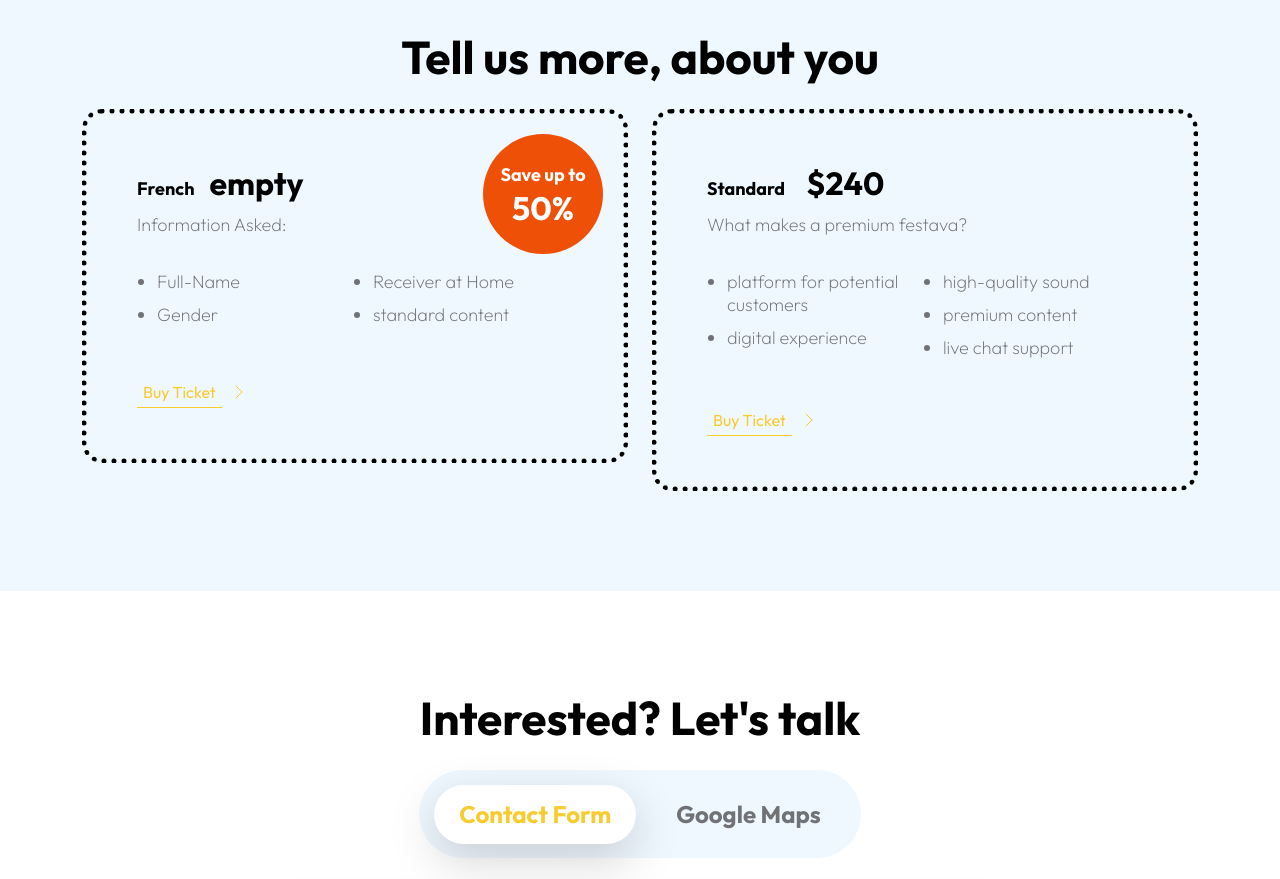
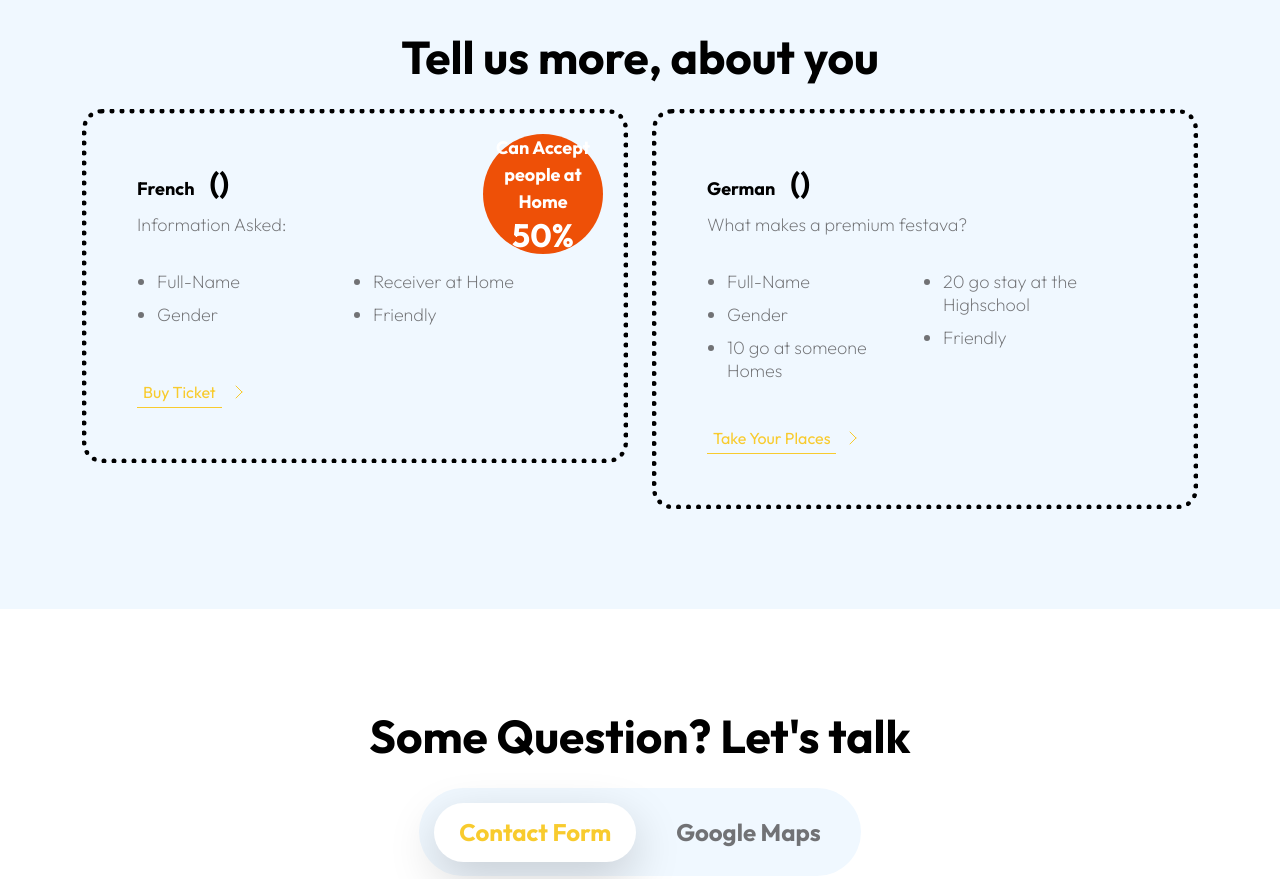
Before and after one commit to Roi-Crafteur/Exchange-2023, a plain HTML site: page index.html in a window 1280 px wide. Shown: the part 3780-4659 px from the top of the page. Drawn offline with Linux system fonts and the light colour scheme.

Commit message:
30/03/2023 15:29

```diff
--- a/index.html
+++ b/index.html
@@ -433,12 +433,12 @@ https://templatemo.com/tm-583-festava-live
                         <div class="pricing-thumb">
                             <div class="d-flex">
                                 <div>
-                                    <h3><small>French</small>empty</h3>
+                                    <h3><small>French</small>()</h3>
 
                                     <p>Information Asked:</p>
                                 </div>
 
-                                <p class="pricing-tag ms-auto">Save up to <span>50%</span></h2>
+                                <p class="pricing-tag ms-auto">Can Accept people at Home <span>50%</span></h2>
                             </div>
 
                             <ul class="pricing-list mt-3">
@@ -448,7 +448,7 @@ https://templatemo.com/tm-583-festava-live
 
                                 <li class="pricing-list-item">Receiver at Home</li>
 
-                                <li class="pricing-list-item">standard content</li>
+                                <li class="pricing-list-item">Friendly</li>
                             </ul>
 
                             <a class="link-fx-1 color-contrast-higher mt-4" href="ticket.html">
@@ -468,26 +468,26 @@ https://templatemo.com/tm-583-festava-live
                         <div class="pricing-thumb">
                             <div class="d-flex">
                                 <div>
-                                    <h3><small>Standard</small> $240</h3>
+                                    <h3><small>German</small>()</h3>
 
                                     <p>What makes a premium festava?</p>
                                 </div>
                             </div>
 
                             <ul class="pricing-list mt-3">
-                                <li class="pricing-list-item">platform for potential customers</li>
+                                <li class="pricing-list-item">Full-Name</li>
 
-                                <li class="pricing-list-item">digital experience</li>
+                                <li class="pricing-list-item">Gender</li>
 
-                                <li class="pricing-list-item">high-quality sound</li>
+                                <li class="pricing-list-item">10 go at someone Homes</li>
 
-                                <li class="pricing-list-item">premium content</li>
+                                <li class="pricing-list-item">20 go stay at the Highschool</li>
 
-                                <li class="pricing-list-item">live chat support</li>
+                                <li class="pricing-list-item">Friendly</li>
                             </ul>
 
                             <a class="link-fx-1 color-contrast-higher mt-4" href="ticket.html">
-                                <span>Buy Ticket</span>
+                                <span>Take Your Places</span>
                                 <svg class="icon" viewBox="0 0 32 32" aria-hidden="true">
                                     <g fill="none" stroke="currentColor" stroke-linecap="round" stroke-linejoin="round">
                                         <circle cx="16" cy="16" r="15.5"></circle>
@@ -509,7 +509,7 @@ https://templatemo.com/tm-583-festava-live
                 <div class="row">
 
                     <div class="col-lg-8 col-12 mx-auto">
-                        <h2 class="text-center mb-4">Interested? Let's talk</h2>
+                        <h2 class="text-center mb-4">Some Question? Let's talk</h2>
 
                         <nav class="d-flex justify-content-center">
                             <div class="nav nav-tabs align-items-baseline justify-content-center" id="nav-tab"
@@ -660,8 +660,8 @@ https://templatemo.com/tm-583-festava-live
                     <h5 class="site-footer-title mb-3">Have a question?</h5>
 
                     <p class="text-white d-flex mb-1">
-                        <a href="tel: 06-12-63-84-15" class="site-footer-link">
-                            06-12-63-84-15
+                        <a href="tel: 06-00-00-00-00" class="site-footer-link">
+                            06-00-00-00-00
                         </a>
                     </p>
 
```
Also changed, not shown: ticket.html (+10 -10 lines).
